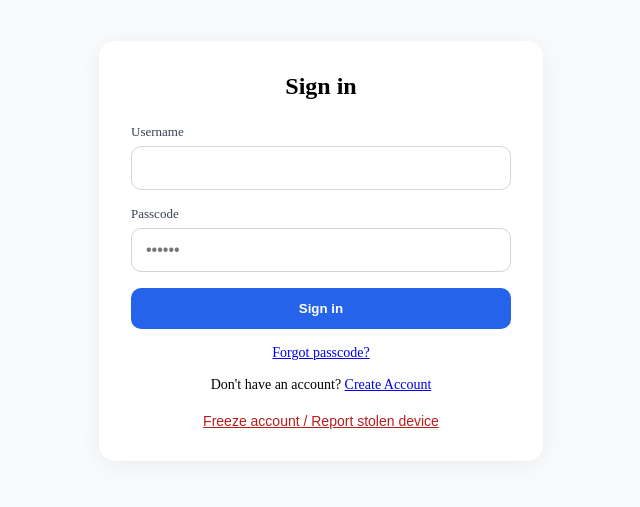
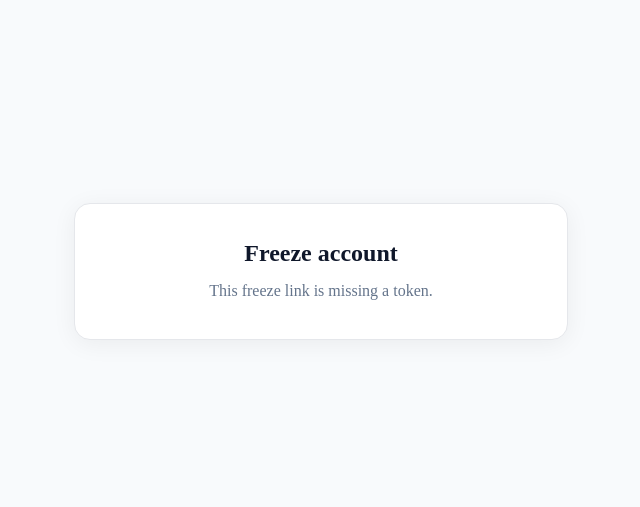
Before and after one commit to chudenwoko-max/react_frontend, a React (Vite) app: page /freeze/confirm in a window 1280 px wide. Before the commit this address led to /. Shown: the part 157-664 px from the top of the page, without its empty margins (319-959 px from the left). Built offline with nearby package versions, Linux system fonts and the light colour scheme; no server answers.

Commit message:
patch/put

```diff
--- a/src/App.jsx
+++ b/src/App.jsx
@@ -41,6 +41,7 @@ import SetPin from "./pages/SetPin";
 import ChangePin from "./pages/ChangePin";
 import MerchantCallback from "./pages/MerchantCallback";
 import FundCallback from "./pages/FundCallback";
+import FreezeConfirm from "./pages/FreezeConfirm";
 
 function AppShell() {
   return (
@@ -98,6 +99,7 @@ function App() {
       {/* Public callback – must be outside ProtectedRoute */}
       <Route path="/merchant/callback" element={<MerchantCallback />} />
       <Route path="/fund/callback" element={<FundCallback />} />
+      <Route path="/freeze/confirm" element={<FreezeConfirm />} />
 
       {AppShell()}
       <Route path="*" element={<Navigate to="/" replace />} />
--- /dev/null
+++ b/src/pages/FreezeConfirm.jsx
@@ -0,0 +1,62 @@
+import { useEffect, useRef, useState } from "react";
+import axiosClient from "../axiosClient";
+import toast from "react-hot-toast";
+
+export default function FreezeConfirm() {
+  const [status, setStatus] = useState("Confirming account freeze...");
+  const submittedToken = useRef("");
+
+  useEffect(() => {
+    const token = new URLSearchParams(window.location.search).get("token");
+    if (!token) {
+      setStatus("This freeze link is missing a token.");
+      return;
+    }
+
+    if (submittedToken.current === token) return;
+    submittedToken.current = token;
+
+    axiosClient
+      .post("security/confirm-freeze/", { token })
+      .then(() => {
+        toast.success("Account frozen. All devices signed out.");
+        setStatus("Account frozen. All devices signed out.");
+      })
+      .catch(() => {
+        toast.error("Invalid or expired link");
+        setStatus("This freeze link is invalid or has expired.");
+      });
+  }, []);
+
+  return (
+    <main style={styles.page}>
+      <section style={styles.card} aria-live="polite">
+        <h1 style={styles.title}>Freeze account</h1>
+        <p style={styles.status}>{status}</p>
+      </section>
+    </main>
+  );
+}
+
+const styles = {
+  page: {
+    minHeight: "100vh",
+    display: "flex",
+    alignItems: "center",
+    justifyContent: "center",
+    background: "#f8fafc",
+    padding: 20,
+  },
+  card: {
+    width: "100%",
+    maxWidth: 420,
+    padding: 36,
+    background: "#fff",
+    borderRadius: 16,
+    border: "1px solid #e5e7eb",
+    boxShadow: "0 4px 24px rgba(0,0,0,0.06)",
+    textAlign: "center",
+  },
+  title: { margin: "0 0 12px", color: "#0f172a", fontSize: 24 },
+  status: { margin: 0, color: "#64748b", lineHeight: 1.5 },
+};
```
